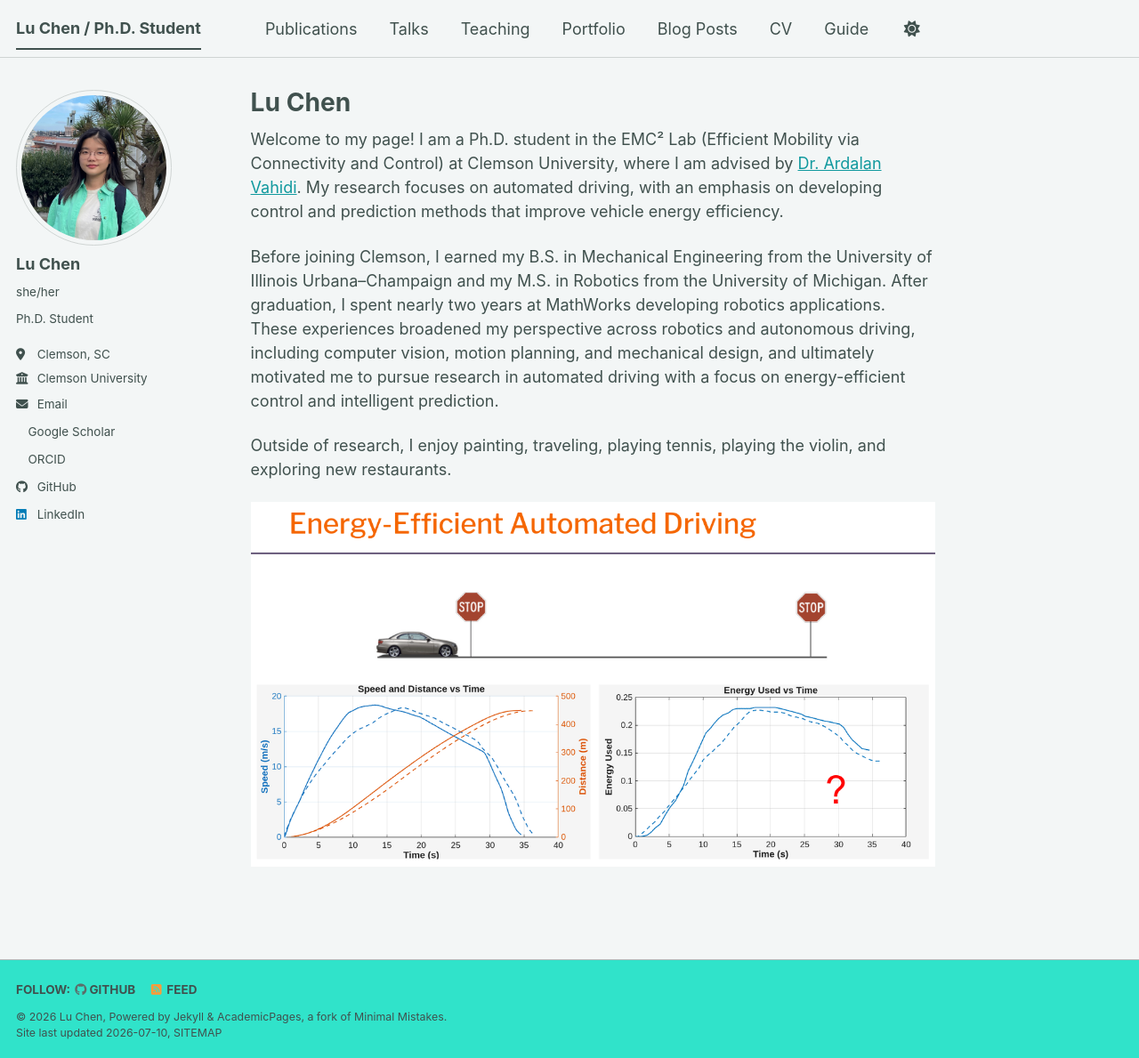
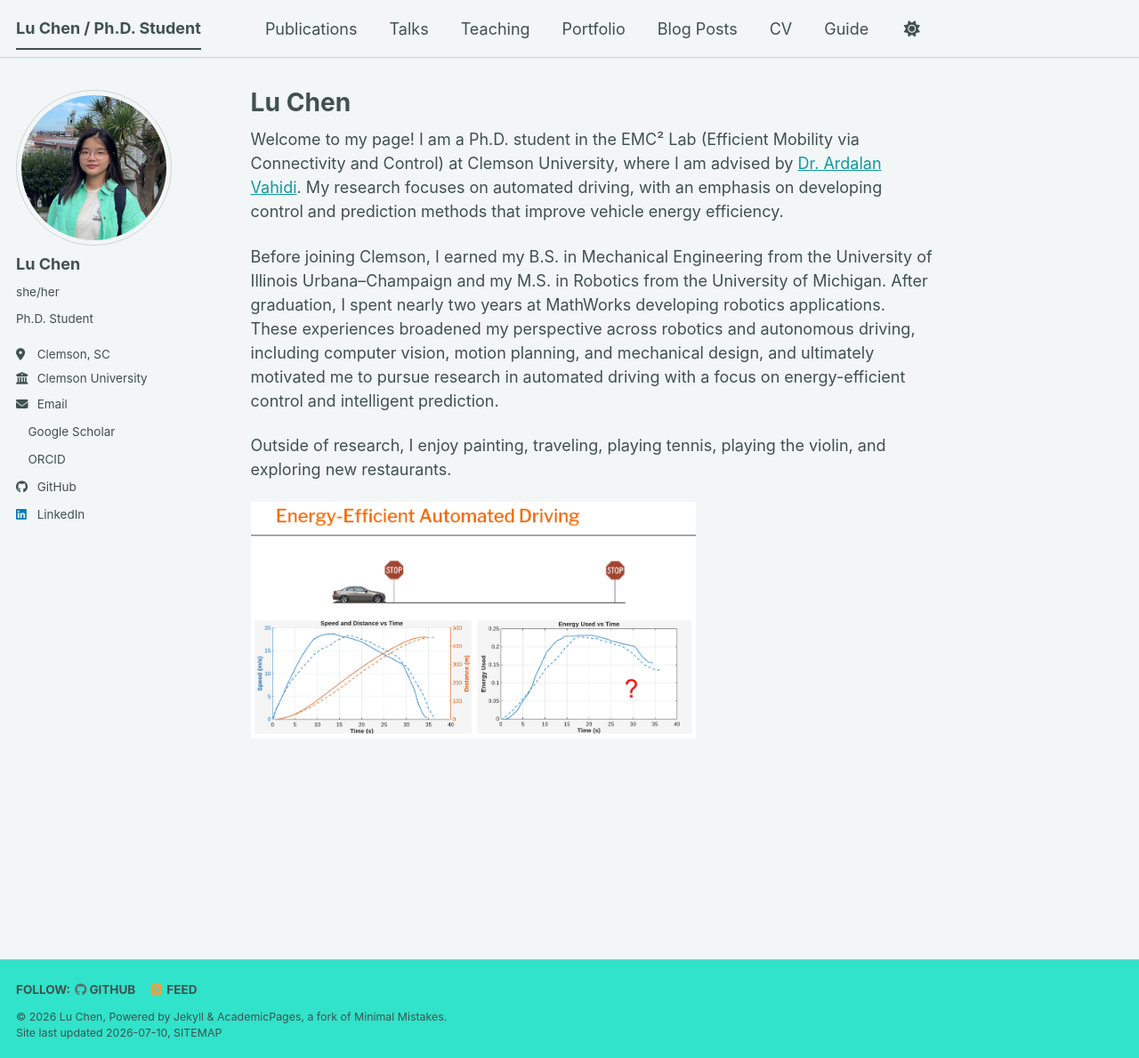
Before and after one commit to lulubell-2/lulubell-2.github.io, a Jekyll site: the page built from _pages/about.md, in a window 1280 px wide and 1189 px high. Shown: the whole window at 89% size. Built offline with Jekyll 4.4.1, drawn with Linux system fonts in a browser that asks for light colours; a style sheet for code colours, icons or effects is not loaded.

Commit message:
Update about.md

```diff
--- a/_pages/about.md
+++ b/_pages/about.md
@@ -15,4 +15,4 @@ Outside of research, I enjoy painting, traveling, playing tennis, playing the vi
 
 
 
-![Editing a Markdown file for a talk](/images/question_picutre.png)
+<img src="/images/question_picutre.png" alt="Question" width="500">
```
